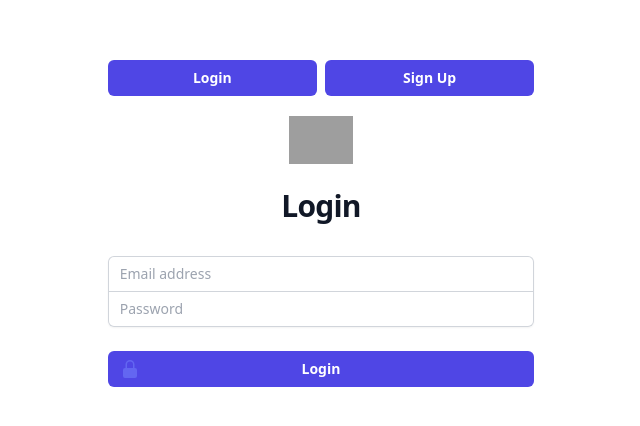
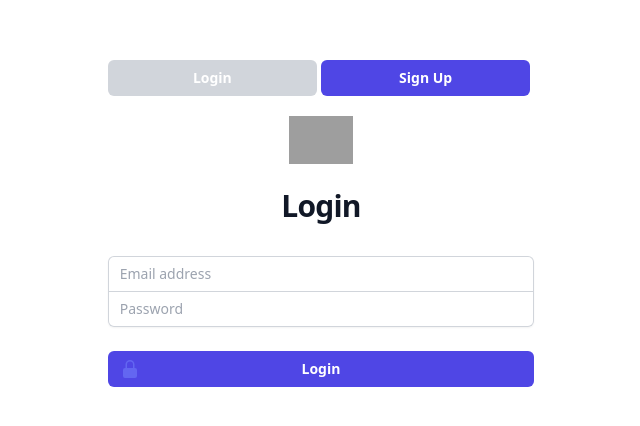
Before and after one commit to twothicc/matchub, a React (Create React App) app: page /login in a window 1280 px wide. Shown: the part 140-566 px from the top of the page, without its empty margins (319-959 px from the left). Built offline with nearby package versions, Linux system fonts and the light colour scheme; grey boxes are pictures that could not be loaded.

Commit message:
Change to hide login signup buttons accordingly

```diff
--- a/src/pages/Login.tsx
+++ b/src/pages/Login.tsx
@@ -22,13 +22,17 @@ const Login = () => {
 
   return (
       <div className="flex min-h-screen justify-center py-12 px-4 sm:px-6 lg:px-8">
-        <div className="absolute flex flex-col w-1/3 top-1/4">
+        <div className="absolute flex flex-col max-w-md w-1/3 top-1/4">
         <div className="flex flex-row justify-center mb-5">
           <button
             name={LoginSwap}
             type="button"
-            className={"group relative flex w-full justify-center rounded-md mr-1 bg-indigo-600 py-2 px-3 text-sm font-semibold text-white hover:bg-indigo-500 focus-visible:outline focus-visible:outline-2 focus-visible:outline-offset-2 focus-visible:outline-indigo-600"}
-            hidden={isLogin}
+            className={
+              !isLogin ?
+              "group relative flex w-full justify-center rounded-md mr-1 bg-indigo-600 py-2 px-3 text-sm font-semibold text-white hover:bg-indigo-500 focus-visible:outline focus-visible:outline-2 focus-visible:outline-offset-2 focus-visible:outline-indigo-600"
+              :
+              "group relative flex w-full justify-center rounded-md mr-1 bg-gray-300 py-2 px-3 text-sm font-semibold text-white focus-visible:outline focus-visible:outline-2 focus-visible:outline-offset-2 focus-visible:outline-gray-600"
+            }
             onClick={handleSwap}
           >
               Login
@@ -36,8 +40,12 @@ const Login = () => {
           <button
             name={SignUpSwap}
             type="button"
-            className="group relative flex w-full justify-center rounded-md ml-1 bg-indigo-600 py-2 px-3 text-sm font-semibold text-white hover:bg-indigo-500 focus-visible:outline focus-visible:outline-2 focus-visible:outline-offset-2 focus-visible:outline-indigo-600"
-            hidden={!isLogin}
+            className={
+              isLogin ?
+              "group relative flex w-full justify-center rounded-md mr-1 bg-indigo-600 py-2 px-3 text-sm font-semibold text-white hover:bg-indigo-500 focus-visible:outline focus-visible:outline-2 focus-visible:outline-offset-2 focus-visible:outline-indigo-600"
+              :
+              "group relative flex w-full justify-center rounded-md mr-1 bg-gray-300 py-2 px-3 text-sm font-semibold text-white focus-visible:outline focus-visible:outline-2 focus-visible:outline-offset-2 focus-visible:outline-gray-600"
+            }
             onClick={handleSwap}
           >
               Sign Up
```
